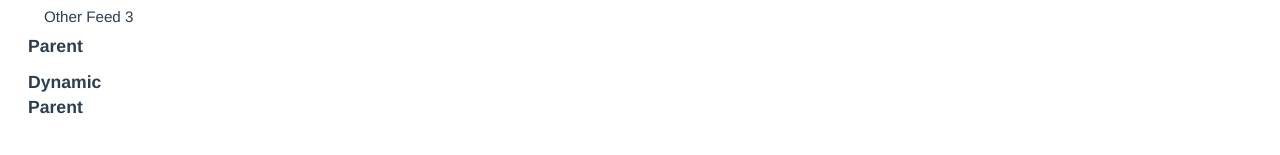
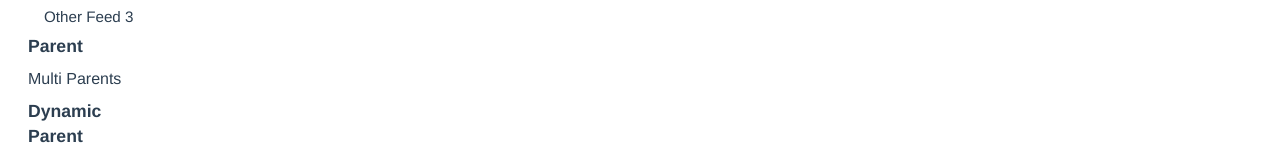
Before and after one commit to kaylindev/vue-2-breadcumbs, a Vue app in the folder src/docs/: page / in a window 1280 px wide. Shown: the part 295-450 px from the top of the page. Built offline with nearby package versions, Linux system fonts and the light colour scheme; no server answers; the HTML template or start-up script is replaced by a standard one.

Commit message:
docs: add multi parents, issue, #105

```diff
--- a/src/docs/src/App.vue
+++ b/src/docs/src/App.vue
@@ -27,6 +27,9 @@
         <ul>
           <li>
             <router-link to="/parent">Parent</router-link>
+          </li>
+          <li>
+            <router-link to="/multi-parents">Multi Parents</router-link>
           </li>
         </ul>
         <ul>
--- a/src/docs/src/router/index.ts
+++ b/src/docs/src/router/index.ts
@@ -109,11 +109,22 @@ const routes: Array<RouteConfig> = [
   },
   {
     path: '/parent',
+    name: 'parent',
     component: { template: '<h2>Parent</h2>' },
     meta: {
       breadcrumb: {
         label: 'Parent to settings',
         parent: 'settings'
+      }
+    },
+  },
+  {
+    path: '/multi-parents',
+    component: { template: '<h2>Multi Parents</h2>' },
+    meta: {
+      breadcrumb: {
+        label: 'Multi Parents',
+        parent: 'parent'
       }
     },
   },
```
